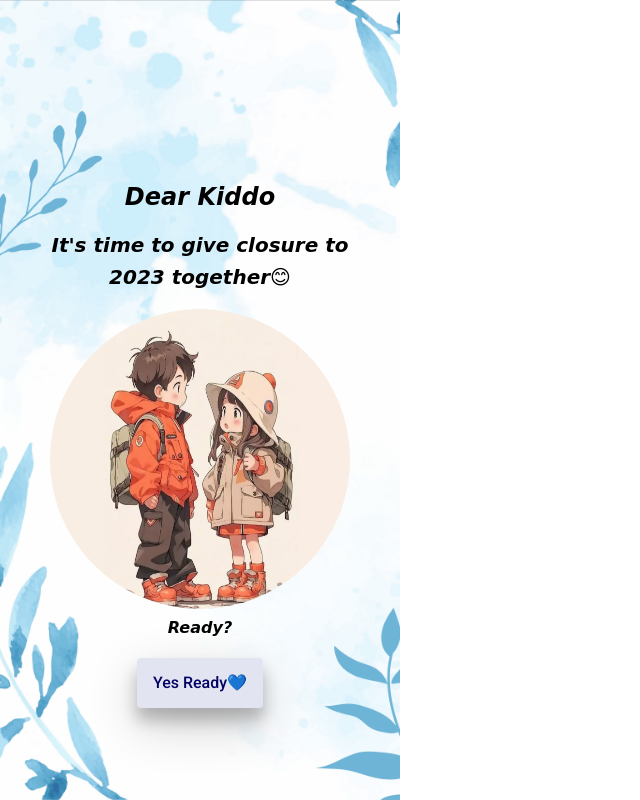
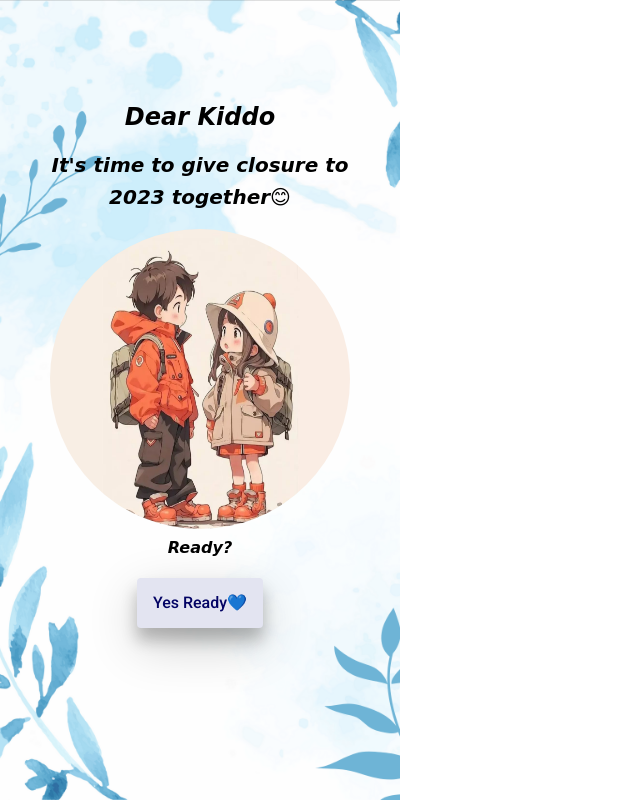
Before and after one commit to deepakBhalode/kiddo-new-year-app, an Angular app in the folder kiddo-new-year-app/: page /welcome in a window 1280 px wide. Shown: the whole page, without its empty margins (0-640 px from the left). Built offline with nearby package versions, Linux system fonts and the light colour scheme.

Commit message:
words margin fixed

```diff
--- a/kiddo-new-year-app/src/app/components/welcome/welcome.component.css
+++ b/kiddo-new-year-app/src/app/components/welcome/welcome.component.css
@@ -8,7 +8,7 @@
 }
 
 .greetings {
-  margin-top: 45%;
+  margin-top: 25%;
 }
 
 h1, h3 {
```
